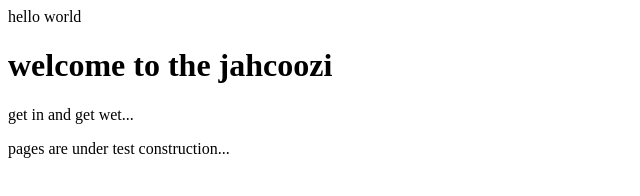
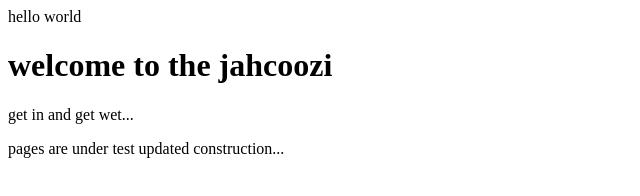
Before and after one commit to jahcoozi/jahcoozi.github.io, a plain HTML site: page index.html in a window 1280 px wide. Shown: the full height of the page, 0-640 px from the left. Drawn offline with Linux system fonts and the light colour scheme.

Commit message:
updated
Only another

```diff
--- a/index.html
+++ b/index.html
@@ -7,7 +7,7 @@
 <body>
 <h1>welcome to the jahcoozi</h1>
 <p>get in and get wet...</p>
-<p>pages are under test construction...</p>
+<p>pages are under test updated construction...</p>
 </body>
 <footer>
 </footer>
```
